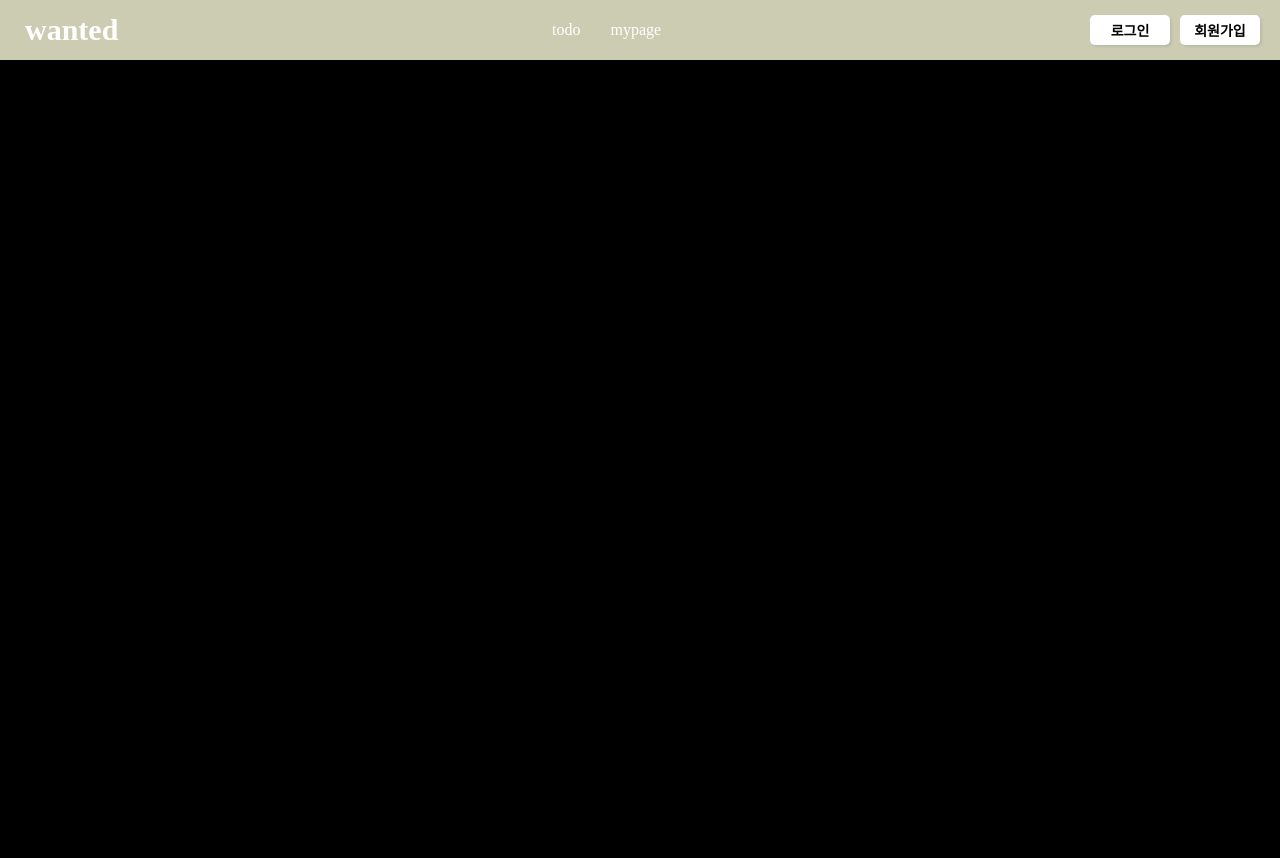
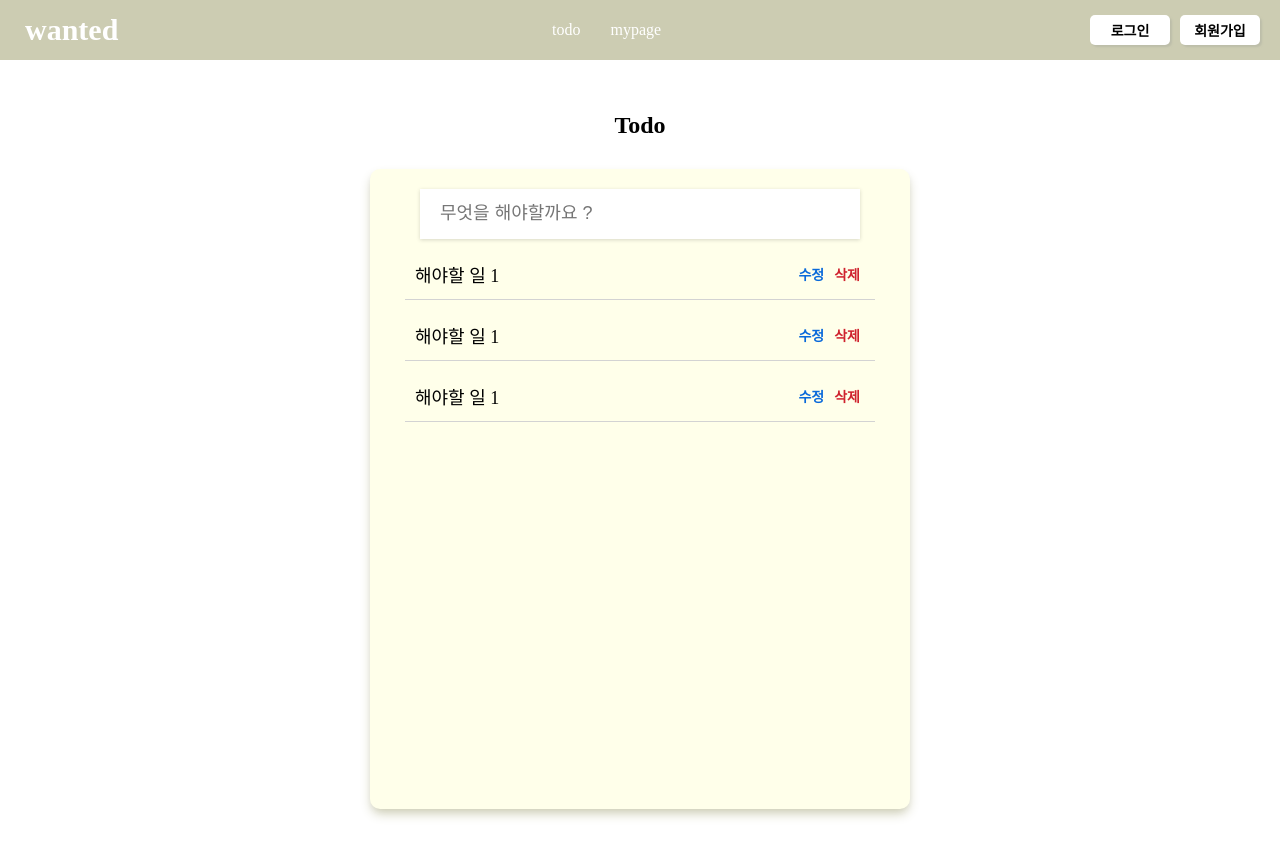
Before and after one commit to nkhyejin/wanted-pre-onboarding-challenge-fe-1, a React (Create React App) app in the folder front/: page /todo in a window 1280 px wide. Before the commit the page ends 800 px from the top, so only its background shows below. Built offline with nearby package versions, Linux system fonts and the light colour scheme.

Commit message:
feat: todo ui 구성 및 컴포넌트 분리

```diff
--- a/front/src/App.tsx
+++ b/front/src/App.tsx
@@ -3,6 +3,7 @@ import { BrowserRouter, Routes, Route } from 'react-router-dom';
 import Navbar from './components/header/header';
 import Login from './pages/Login';
 import Register from './pages/Register';
+import TodoList from './pages/TodoList';
 function App() {
   return (
     <div className="App">
@@ -10,6 +11,7 @@ function App() {
       <Routes>
         <Route path="/auth/login" element={<Login />}></Route>
         <Route path="/auth/register" element={<Register />}></Route>
+        <Route path="/todo" element={<TodoList />}></Route>
       </Routes>
     </div>
   );
--- a/front/src/components/common/button.tsx
+++ b/front/src/components/common/button.tsx
@@ -3,10 +3,12 @@ import React, { ButtonHTMLAttributes } from 'react';
 import { css } from '@emotion/react';
 import styled from '@emotion/styled';
 
+type Varient = 'default' | 'danger' | 'normal';
+
 interface ButtonProps {
   width?: string;
   height?: string;
-  textColor?: string;
+  varient?: Varient;
 }
 
 export const Button = styled.button<ButtonProps>`
@@ -14,21 +16,30 @@ export const Button = styled.button<ButtonProps>`
   height: ${(props) => props.height};
 `;
 
+type colorType = {
+  [key in Varient]: string;
+};
+const colors: colorType = {
+  default: 'rgb(36, 41, 47)',
+  danger: 'rgb(207, 34, 46)',
+  normal: 'rgb(9, 105, 218)',
+};
+
 export const NoneStyleButton = styled.button<ButtonProps>`
   width: ${(props) => props.width};
   height: ${(props) => props.height};
-  color: ${(props) => props.textColor};
+  color: ${(props) =>
+    props.varient ? colors[props?.varient] : colors['default']};
 
   border: none;
   padding: 5px;
   box-shadow: none;
   border-radius: 0px;
-  background-color: white;
-  font-size: 14px;
+  background-color: #ffffea;
 
   &:hover {
-    background-color: white;
-    opacity: 0.5;
+    background-color: #ffffea;
+    opacity: 0.7;
     cursor: pointer;
   }
 `;
--- a/front/src/components/common/common.tsx
+++ b/front/src/components/common/common.tsx
@@ -1,21 +1,52 @@
 /** @jsxImportSource @emotion/react */
 import { css } from '@emotion/react';
+import styled from '@emotion/styled';
 import React from 'react';
 
 interface Props {
   children: React.ReactNode;
 }
+
 export const Wrapper = ({ children }: Props) => {
   return <div css={wrapperStyle}>{children}</div>;
 };
 
-export const RowBox = ({ children }: Props) => {
-  return <div css={rowStyle}>{children}</div>;
-};
+// export const RowBox = ({ children }: Props) => {
+//   return <div css={rowStyle}>{children}</div>;
+// };
 
-export const ColBox = ({ children }: Props) => {
-  return <div css={colStyle}>{children}</div>;
-};
+interface RowProps {
+  backgroundColor?: string;
+}
+export const RowBox = styled.div<RowProps>`
+  display: flex;
+  flex-direction: row;
+  justify-content: center;
+  align-items: center;
+  background-color: ${(props) =>
+    props.backgroundColor && props.backgroundColor};
+`;
+
+// export function ErrorMessage({ children }: Props) {
+//   return <p css={{ color: 'red', fontWeight: 'bold' }}>{children}</p>;
+// }
+
+// // `fontSize: '1.5rem'` is passed down to the ErrorMessage component via the
+// // className prop, so ErrorMessage must accept a className prop for this to
+// // work!
+// export function LargeErrorMessage({ children }: Props) {
+//   return <ErrorMessage css={{ fontSize: '50px' }}>{children}</ErrorMessage>;
+// }
+
+// export const ColBox = ({ children }: Props) => {
+//   return <div css={colStyle}>{children}</div>;
+// };
+export const ColBox = styled.div`
+  display: flex;
+  flex-direction: column;
+  justify-content: center;
+  align-items: center;
+`;
 
 const wrapperStyle = css`
   background-color: white;
--- /dev/null
+++ b/front/src/components/todo/InputList.tsx
@@ -0,0 +1,31 @@
+/** @jsxImportSource @emotion/react */
+import styled from '@emotion/styled';
+import { NoneStyleButton } from '../common/button';
+import { RowBox } from '../common/common';
+
+const InputList = () => {
+  return (
+    // <RowBox css={{ backgroundColor: 'red' }}>
+    <Box>
+      <p css={{ fontSize: '18px' }}>해야할 일 1</p>
+      <div>
+        <NoneStyleButton varient="normal">수정</NoneStyleButton>
+        <NoneStyleButton varient="danger">삭제</NoneStyleButton>
+      </div>
+      {/* <ErrorMessage>작은에러 </ErrorMessage>
+      <LargeErrorMessage>큰에러</LargeErrorMessage> */}
+    </Box>
+  );
+};
+
+const Box = styled(RowBox)`
+  width: 100%;
+  background-color: #ffffea;
+
+  padding: 0 10px;
+  padding-bottom: 10px;
+  border-bottom: 1px solid lightgray;
+  justify-content: space-between;
+`;
+
+export default InputList;
--- /dev/null
+++ b/front/src/pages/TodoList.tsx
@@ -0,0 +1,43 @@
+/** @jsxImportSource @emotion/react */
+import styled from '@emotion/styled';
+import { css } from '@emotion/react';
+import { ColBox, Wrapper } from '../components/common/common';
+import InputList from '../components/todo/InputList';
+
+const TodoList = () => {
+  return (
+    <Wrapper>
+      <h2 css={{ marginBottom: '30px' }}>Todo</h2>
+      <TodoContainer>
+        <Input placeholder="무엇을 해야할까요 ?"></Input>
+        <ListContainer>
+          <InputList></InputList>
+          <InputList></InputList>
+          <InputList></InputList>
+        </ListContainer>
+      </TodoContainer>
+    </Wrapper>
+  );
+};
+
+const Input = styled.input`
+  width: 80%;
+  height: 50px;
+  padding: 0 20px;
+  font-size: 18px;
+  margin-bottom: 20px;
+`;
+const TodoContainer = styled(ColBox)`
+  justify-content: start;
+  padding: 20px;
+  width: 500px;
+  height: 600px;
+  background-color: #ffffea;
+  box-shadow: #ccccb2 0px 6px 12px -2px, rgba(0, 0, 0, 0.1) 0px 3px 7px -3px;
+  border-radius: 10px;
+`;
+const ListContainer = styled(ColBox)`
+  width: 90%;
+  gap: 20px;
+`;
+export default TodoList;
--- a/front/tsconfig.json
+++ b/front/tsconfig.json
@@ -2,7 +2,7 @@
   "compilerOptions": {
     "target": "es5",
     "lib": ["dom", "dom.iterable", "esnext"],
-    "types": ["@emotion/react/types/css-prop"],
+    "types": ["react", "@emotion/react/types/css-prop"],
     "allowJs": true,
     "skipLibCheck": true,
     "esModuleInterop": true,
```
